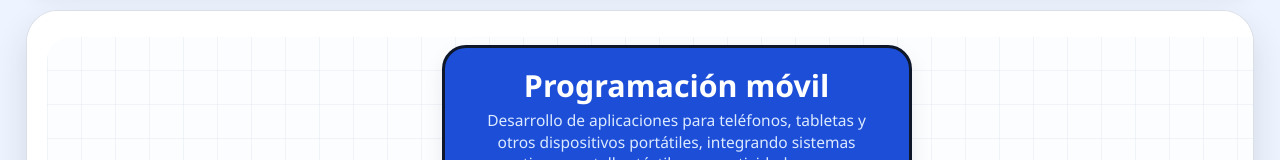
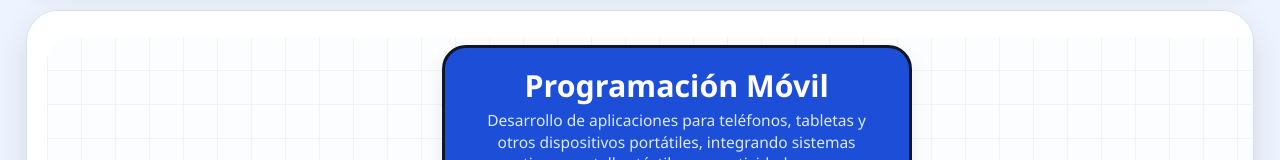
Before and after one commit to Rudas08/mapa-programacion-movil, a plain HTML site: page index.html in a window 1280 px wide. Shown: the part 417-577 px from the top of the page. Drawn offline with Linux system fonts and the light colour scheme.

Commit message:
Modify background styles and fix heading case
Updated background colors and corrected capitalization in headings.

```diff
--- a/index.html
+++ b/index.html
@@ -39,7 +39,6 @@
     }
 
     .hero{
-      /*background:linear-gradient(135deg,#0f172a,#1e3a8a 55%,#0e7490);*/
       background: #243663;
       color:#fff;
       border-radius:28px;
@@ -149,7 +148,6 @@
       padding:22px 24px;
       border-color:#0f172a;
       color:white;
-      /*background:linear-gradient(135deg,#0f172a,#1d4ed8);*/
       background: #1d4ed8;
     }
 
@@ -529,7 +527,7 @@
       <div class="concept-map">
         <div class="central-wrap">
           <div class="node central">
-            <h2>Programación móvil</h2>
+            <h2>Programación Móvil</h2>
             <p>
               Desarrollo de aplicaciones para teléfonos, tabletas y otros dispositivos portátiles, integrando sistemas operativos, pantallas táctiles, conectividad, sensores y servicios digitales.
             </p>
```
